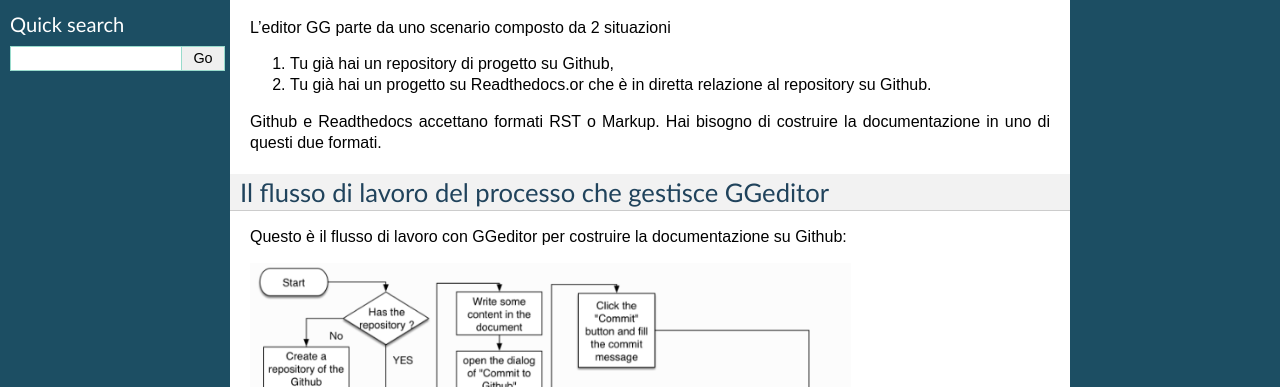
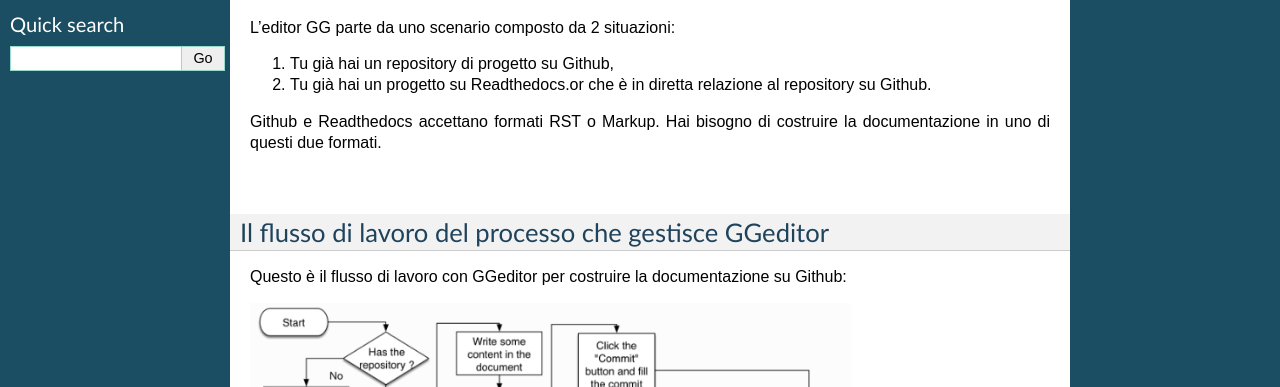
Before and after one commit to cirospat/rtd-schematipo, a Sphinx documentation site: the page built from docs/Tutorial.rst, in a window 1280 px wide and 900 px high, cut to the strip 513-900 px from the top of the window. Built offline with Sphinx 7.4.7, drawn with Linux system fonts in a browser that asks for light colours; pages that are not in the unit, such as notebooks, are missing from menus; comment, search, counter and statistics services are not loaded.

```diff
--- a/docs/Tutorial.rst
+++ b/docs/Tutorial.rst
@@ -8,13 +8,15 @@ il tutorial è molto semplice nei passi da seguire, partendo innanzitutto da que
 
 |REPLACE1|
 
-L'editor GG parte da uno scenario composto da 2 situazioni
+L'editor GG parte da uno scenario composto da 2 situazioni:
 
 #. Tu già hai un repository di progetto su Github,
 
 #. Tu già hai un progetto su Readthedocs.or che è in diretta relazione al repository su Github.
 
 Github e Readthedocs accettano formati RST o Markup. Hai bisogno di costruire la documentazione in uno di questi due formati.
+
+|
 
 .. _h674712443519d775f679124c276a2c:
 
```
